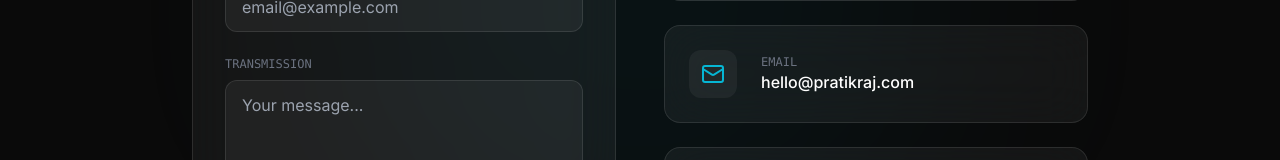
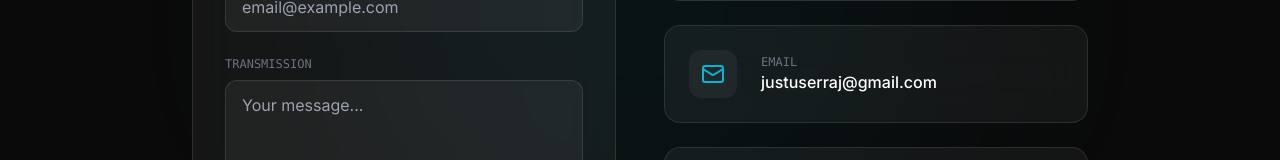
Before and after one commit to justuserraj/RajPortfolio, a React (Vite) app: page / in a window 1280 px wide. Shown: the part 5258-5418 px from the top of the page. Built offline with nearby package versions, Linux system fonts and the light colour scheme.

Commit message:
Updated src/components/Contact.tsx

```diff
--- a/src/components/Contact.tsx
+++ b/src/components/Contact.tsx
@@ -86,7 +86,7 @@ const Contact = () => {
           <div className="flex flex-col justify-center gap-6">
             {[
               { icon: Instagram, label: 'Instagram', value: '@pratikraj.dev', color: 'text-pink-500', href: 'https://instagram.com' },
-              { icon: Mail, label: 'Email', value: 'hello@pratikraj.com', color: 'text-cyan-500', href: 'mailto:hello@pratikraj.com' },
+              { icon: Mail, label: 'Email', value: 'justuserraj@gmail.com', color: 'text-cyan-500', href: 'mailto:hello@pratikraj.com' },
               { icon: MessageSquare, label: 'WhatsApp', value: '+91 8271757978', color: 'text-green-500', href: 'https://wa.me/918271757978' },
             ].map((social, i) => (
               <motion.a
```
